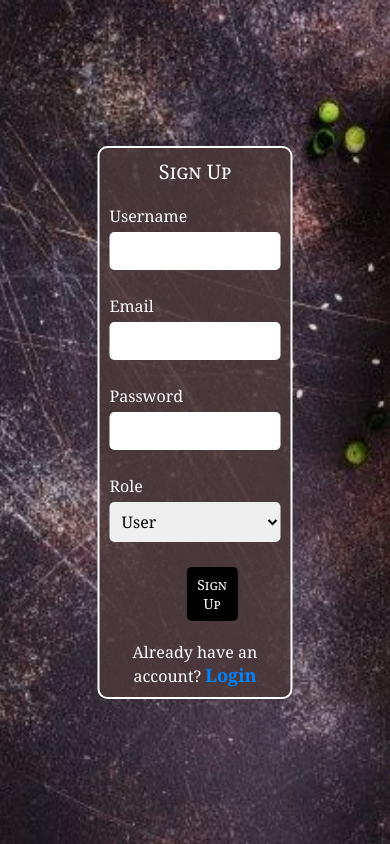
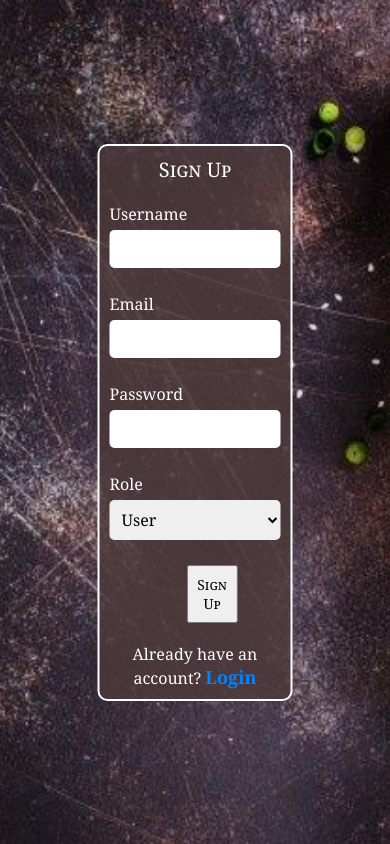
Before and after one commit to hiralpatel20/FreshBite-Subs, a React (Vite) app in the folder frontend/: page /signup in a window 390 px wide. Built offline with nearby package versions, Linux system fonts and the light colour scheme.

Commit message:
Added css for sign up page

```diff
--- a/frontend/src/pages/SignUp/SignUp.css
+++ b/frontend/src/pages/SignUp/SignUp.css
@@ -1,4 +1,8 @@
 /* Here I added the CSS for signup page */
+*{
+  font-family: georgia;
+}
+
 .signup-page {
     display: flex;
     align-items: center;
@@ -45,7 +49,7 @@
     margin-bottom: 10px;
   }
 
-  button {
+  .sighup-button {
     width: 100%;
     padding: 10px;
     background-color: #000;
@@ -56,7 +60,7 @@
     font-size: 16px;
   }
 
-  button:hover {
+  .signup-button:hover {
     background-color: #444;
   }
 
@@ -113,7 +117,7 @@
     padding: 8px;
   }
 
-  button {
+  .signup-button {
     padding: 8px;
     font-size: 14px;
   }
--- a/frontend/src/pages/SignUp/SignUp.jsx
+++ b/frontend/src/pages/SignUp/SignUp.jsx
@@ -83,7 +83,7 @@ const SignupPage = () => {
               <option value="admin">Admin</option>
             </select>
           </div>
-          <button type="submit" disabled={loading}>{loading ? 'Signing up...' : 'Sign Up'}</button>
+          <button className='signup-button' type="submit" disabled={loading}>{loading ? 'Signing up...' : 'Sign Up'}</button>
           {signupError && <p className="signup-error">{signupError}</p>}
         </form>
         <p className="login-link">Already have an account? <Link to="/">Login</Link></p>
```
